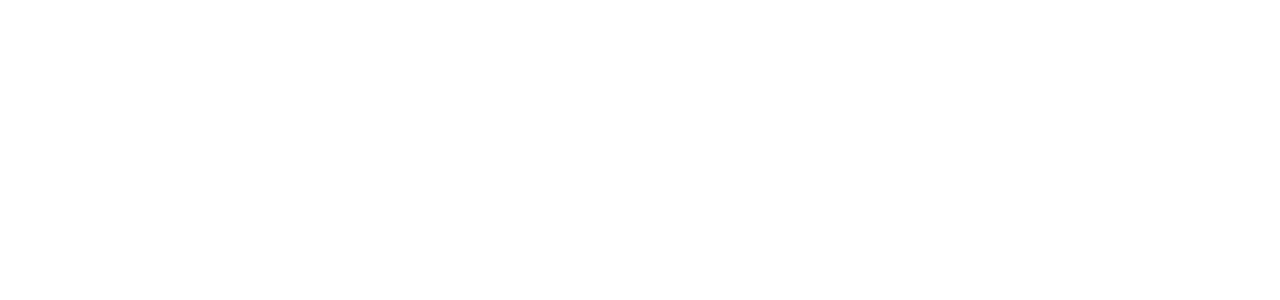
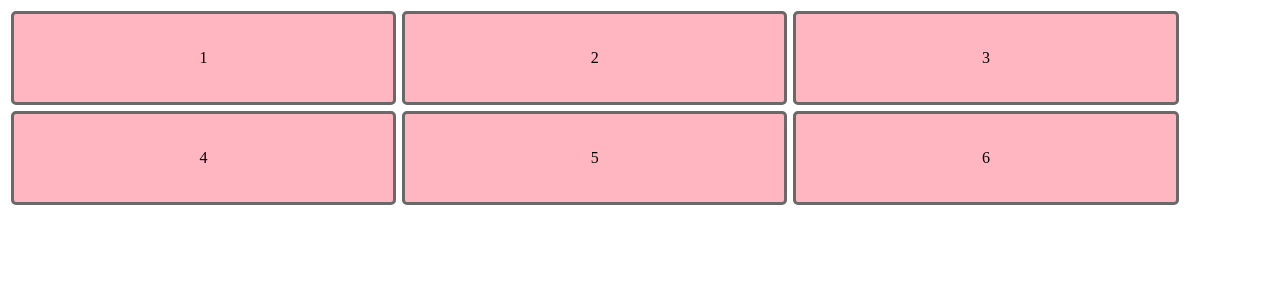
Before and after one commit to YaroslavLoshkarev/flex-project, a PHP site: page /simple_flex/six_flex_blocks.php in a window 1280 px wide. Before the commit the part shown is empty. Shown: the top 300 px of the page. Run offline with PHP 8.4, Linux system fonts and the light colour scheme.

Commit message:
Added new content for six blocks page

```diff
--- a/simple_flex/css/style.css
+++ b/simple_flex/css/style.css
@@ -35,3 +35,32 @@
 	background-color: LightPink;
 	margin:2px;
 }
+
+
+/*
+flex-main-div and others
+*/
+
+.flex-main-div{
+	display:flex;
+	flex-wrap:wrap;
+	max-width:100%;
+
+	width:100%;
+	height:200px;
+	flex-direction: row;
+	margin: 0 auto;
+
+
+}
+
+.flex-main-div-item{
+	display:flex;
+	justify-content: center;
+	align-items: center;
+	border:3px solid DimGray;
+	background-color: LightPink;
+	border-radius:5px;
+	flex-basis:30%;
+	margin:3px;
+}
--- a/simple_flex/six_flex_blocks.php
+++ b/simple_flex/six_flex_blocks.php
@@ -1,6 +1,15 @@
 <html>
-	<head rel = "stylesheet" href = "css/style.css"></head>
+	<head>
+		<link rel = "stylesheet" href = "css/style.css">
+	</head>
 	<body>
-
+		<div class = "flex-main-div">
+			<div class ="flex-main-div-item">1</div>
+			<div class ="flex-main-div-item">2</div>
+			<div class ="flex-main-div-item">3</div>
+			<div class ="flex-main-div-item">4</div>
+			<div class ="flex-main-div-item">5</div>
+			<div class ="flex-main-div-item">6</div>
+		</div>
 	</body>
 </html>
```
